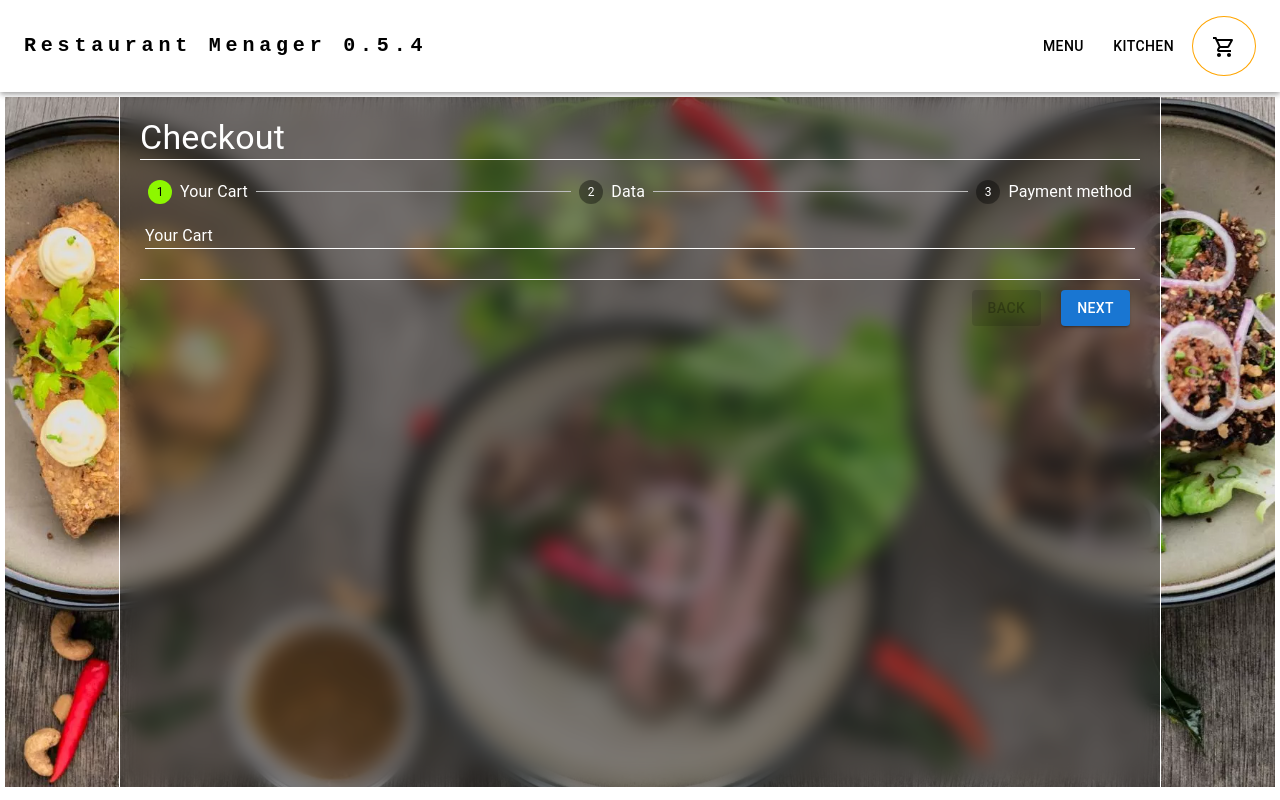
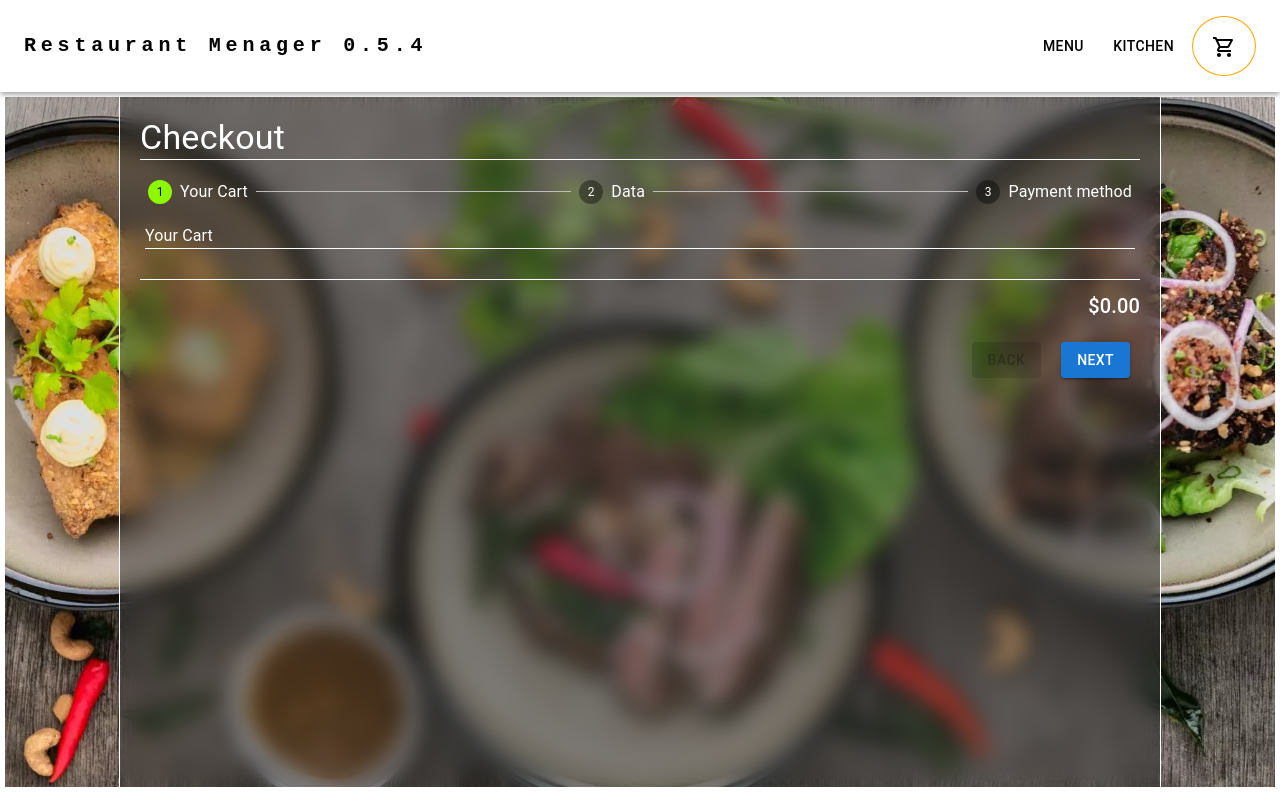
Before and after one commit to PaweLewoniewski/r-manager-app, a React (Vite) app: page /cart in a window 1280 px wide. Built offline with nearby package versions, Linux system fonts and the light colour scheme.

Commit message:
summ_cart

```diff
--- a/src/views/CartStep/CartStep.tsx
+++ b/src/views/CartStep/CartStep.tsx
@@ -3,6 +3,9 @@ import { Typography } from "@mui/material";
 import styled from "styled-components";
 import { CardCart } from "../../components/CartCard/CartCard";
 import { useShoppingCart } from "../../context/ShoppingCartContext";
+import { formatCurrency } from "../../utilities/formatCurrency";
+// import shopStoreItems from "../data/database.json";
+import { pageHelper } from "../../queries/queryHelper";
 
 export const CartStep = () => {
   const { cartItems } = useShoppingCart();
@@ -20,6 +23,14 @@ export const CartStep = () => {
             ? cartItems.map((item) => <CardCart key={item.id} {...item} />)
             : ""}
         </ContentBox>
+        <SummaryPrice>
+          <Typography component={"span"} sx={{ color: "white" }} variant="h6">
+            {formatCurrency(cartItems.reduce((total, cartItem) => {
+              const item = pageHelper(cartItem.storeCategory).find(i => i.id === cartItem.id)
+              return total + (item?.price || 0) * cartItem.quantity
+            }, 0))}
+          </Typography>
+        </SummaryPrice>
       </ContentPage>
     </Wrapper>
   );
@@ -50,3 +61,9 @@ const ContentBox = styled.div`
   border-bottom: 1px solid white;
   padding: 5px;
 `;
+
+const SummaryPrice = styled.div`
+  display:flex;
+  justify-content:flex-end;
+  padding:10px 0px;
+`;
```
